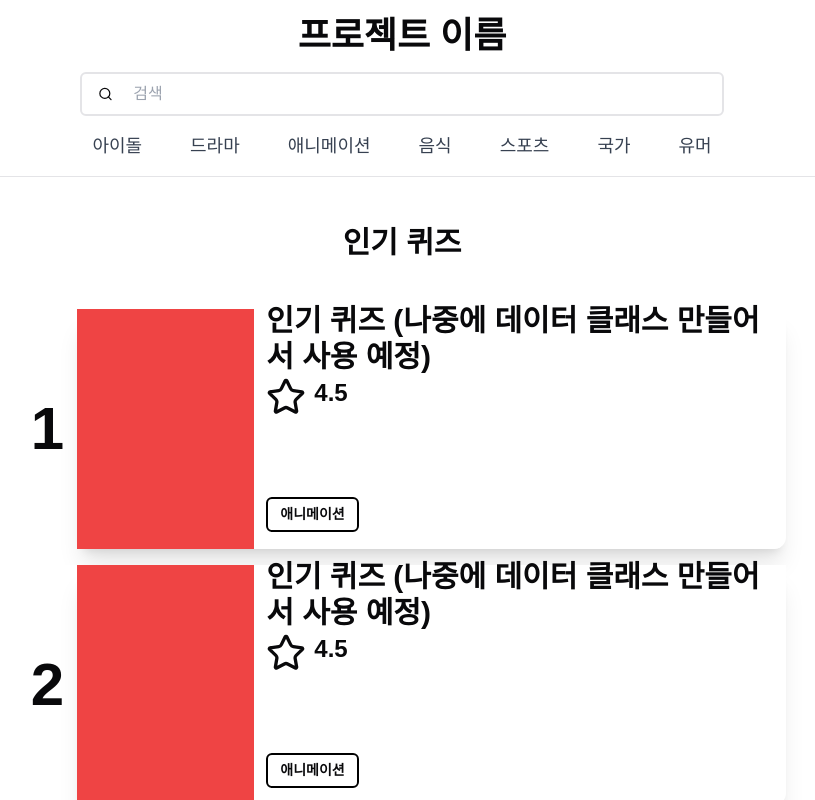
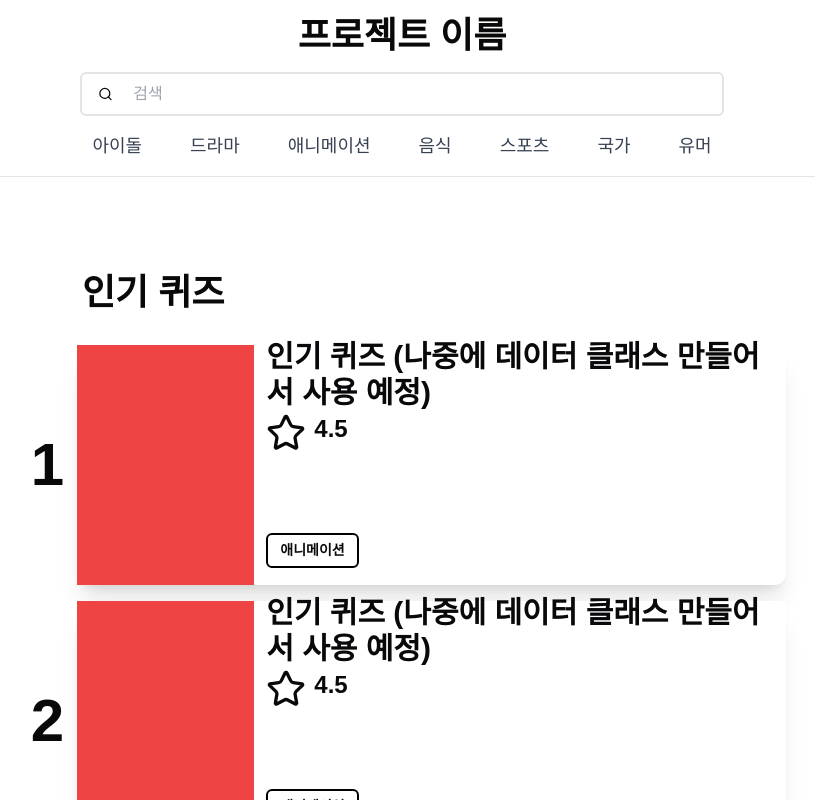
Before and after one commit to highthon-15/highthon-15, a Next.js app: page / in a window 1280 px wide. Shown: the top 800 px of the page, without its empty margins (238-1053 px from the left). Built offline with nearby package versions, Linux system fonts and the light colour scheme.

Commit message:
feat : 인기 퀴즈 섹션 with와 pading top 수정

```diff
--- a/src/app/(main)/page.tsx
+++ b/src/app/(main)/page.tsx
@@ -4,8 +4,10 @@ export default function MainPage() {
     return (
         <div className="flex w-full h-full flex-col mx-auto py-8 items-center">
             {/*인기 퀴즈 섹션*/}
-            <div className="flex w-full h-full flex-col gap-8 items-center">
-                <h2 className="text-3xl font-bold mb-4">인기 퀴즈</h2>
+            <div className="flex w-full h-full flex-col gap-8 pt-12 items-center">
+                <div className="flex flex-row w-3/6 justify-between">
+                    <h2 className="text-4xl font-extrabold">인기 퀴즈</h2>
+                </div>
                 <div className="flex flex-col w-full md:grid-cols-3 gap-4 items-center">
                     <PopularQuizCardWithRankNumber ranknumber={1} />
                     <PopularQuizCardWithRankNumber ranknumber={2} />
```
